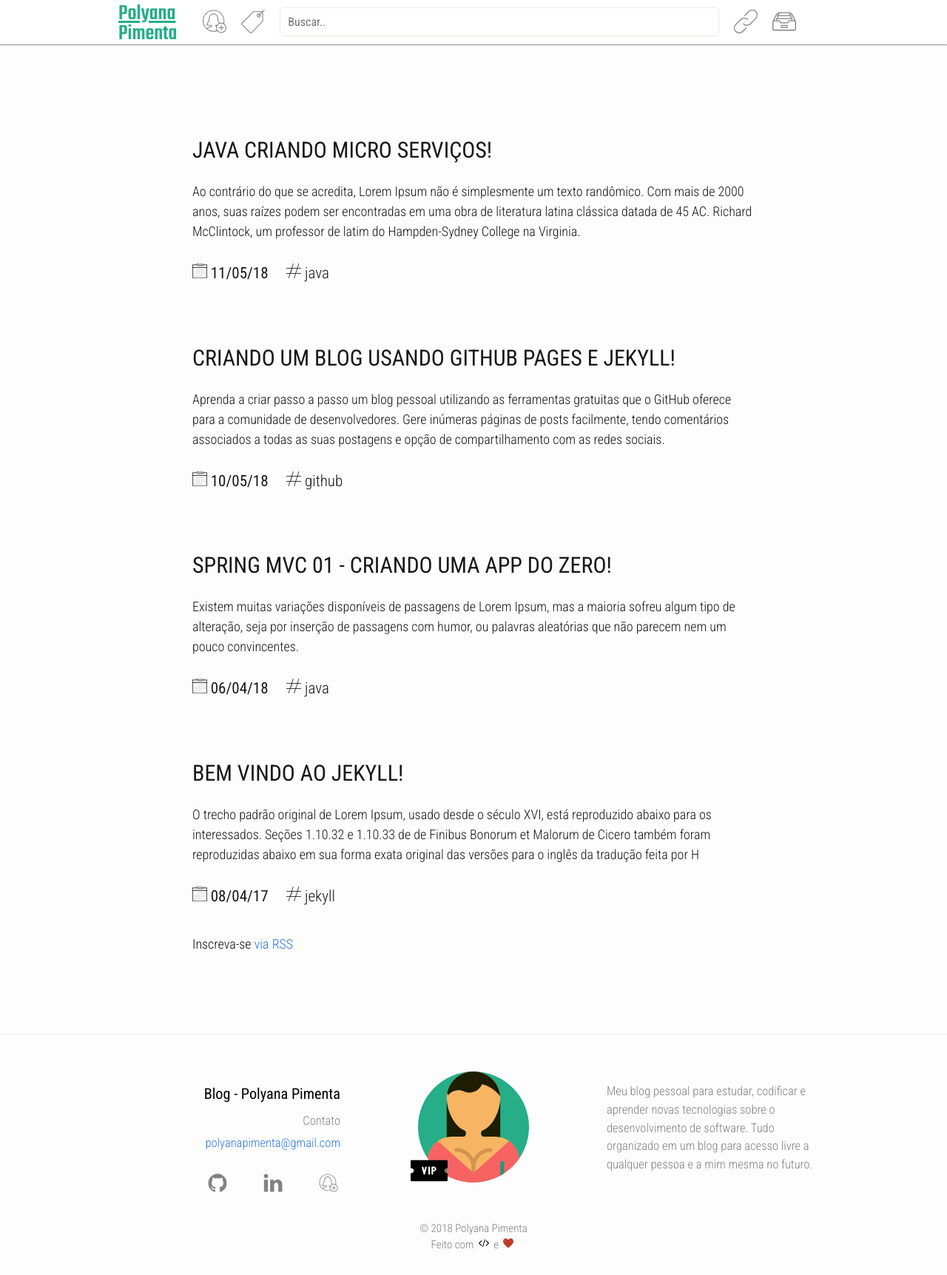
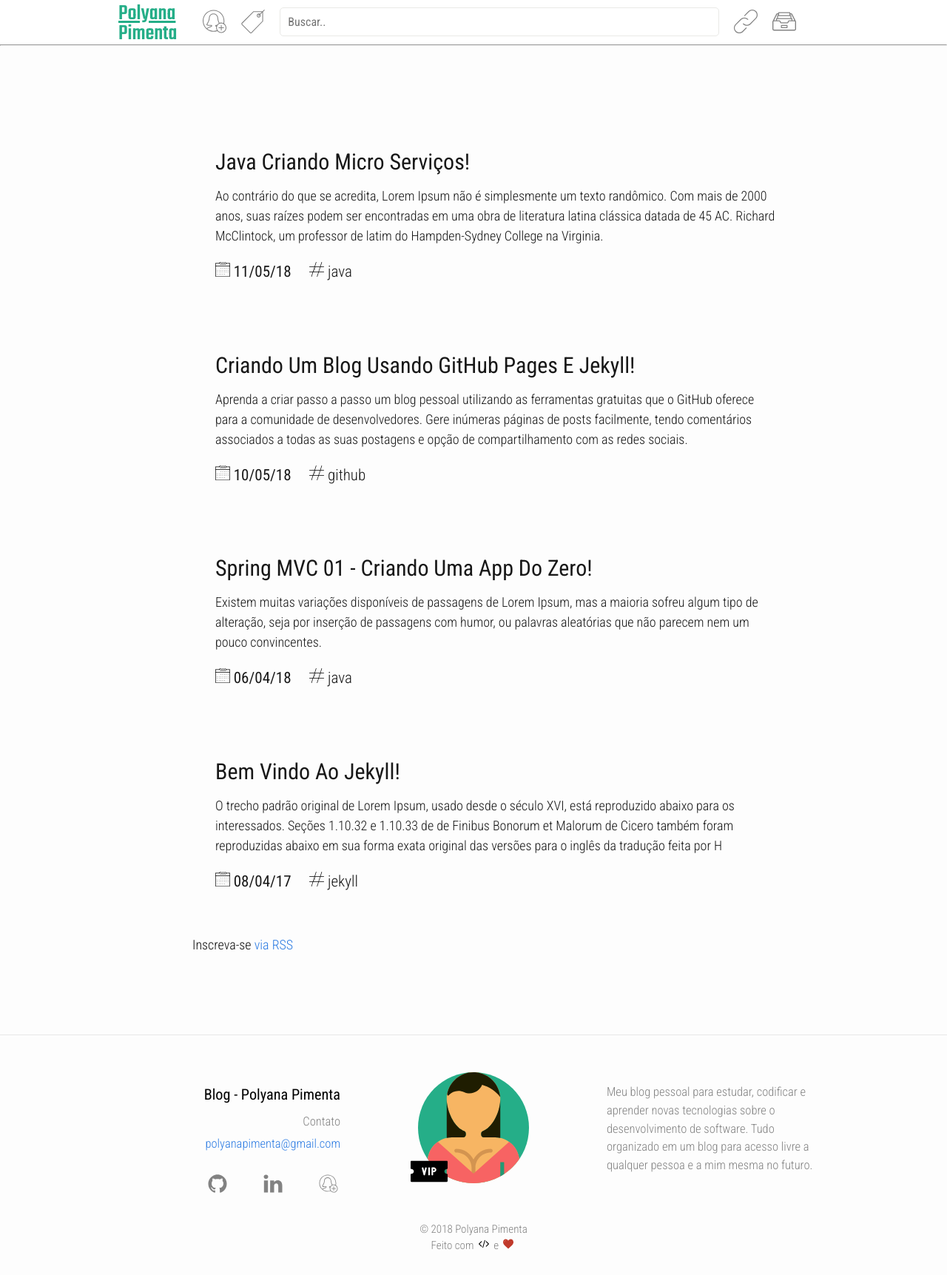
Before and after one commit to polyanapimenta/polyanapimenta.github.io, a Jekyll site: the page built from index.html, in a window 1280 px wide. Shown: the whole page at 74% size. Built offline with Jekyll 4.4.1, drawn with Linux system fonts in a browser that asks for light colours; comment, search, counter and statistics services are not loaded.

```diff
--- a/_layouts/home.html
+++ b/_layouts/home.html
@@ -8,15 +8,8 @@ layout: default
     {% if site.posts.size <= 1 %}
       <p>Não existe nenhum post criado ainda! :(</p>
     {% else %}
-
-      {% for category in site.categories %}
-        {% capture category_name %}{{ category | first }}{% endcapture %}
-      {% endfor %}
-
       {% for post in site.posts %}
-
-          <div class="post-items">
-
+        <div class="post-items post">
           <a href="{{ post.url | relative_url }}" title="{{ post.title }}">
             <h2 class="post-header">{{ post.title }}</h2>
             <p>
@@ -27,14 +20,12 @@ layout: default
           <span class="post-icons">
             {% include icons/icon-calendar.html %}
             <span class="date">{{ post.date | date: "%d/%m/%y" }}</span>
-              <a href="{{ site.url-2 }}/{{ category_name }}">{% include icons/icon-hashtag.html %} {{ post.category }}</a>
+            <a href="{{ site.url-2 }}/{{ post.category }}">{% include icons/icon-hashtag.html %} {{ post.category }}</a>
           </span>
-
         </div>
       {% endfor %}
-
+    {% endif %}
     <p class="rss-subscribe">Inscreva-se <a href="{{ "/feed.xml" | relative_url }}" title="subscribe">via RSS</a></p>
-    {% endif %}
   </div>
 </div>
 <!-- fim conteudo index -->
--- a/_layouts/page.html
+++ b/_layouts/page.html
@@ -1,7 +1,7 @@
 ---
 layout: default
 ---
-<article class="container">
+<div class="container">
   <div class="wrapper">
     <header class="post-header">
       <h1 class="post-title">
@@ -24,4 +24,4 @@ layout: default
       {{ content }}
     </div>
   </div>
-</article>
+</div>
--- a/_sass/estilos/post.scss
+++ b/_sass/estilos/post.scss
@@ -13,18 +13,24 @@
   margin-bottom: 28px;
 }
 .post-header {
-  margin-bottom: 20px;
-  margin-top: 40px;
+  margin-bottom: 10px;
+  // margin-top: 40px;
   font-size: 30px; // customização pag. home
 }
 
-// .post-header,
+
+.post-header,
 .page-item-list,
 .post-meta {
   text-transform: capitalize;
 }
 
-.post-header,
+.title {
+  font-weight: 300;
+  text-decoration: underline;
+}
+
+.title,
 .post-title {
   text-transform: uppercase;
 }
@@ -92,6 +98,9 @@
 }
 
 // Customizacao Pag. /arquivos/
+.post-items ul {
+  margin-top: 70px;
+}
 .post-items ul li{
   list-style-type: none;
 }
@@ -116,11 +125,6 @@
 }
 
 // Customizacao Pag. home
-a .post-header:hover {
-  // text-decoration: underline;
-  color: rgba(#000, 0.76);
-}
-
 .setup p:first-child {
   margin-top: 50px;
 }
@@ -135,7 +139,20 @@ a .post-header:hover {
 
 .post-items{
   width: 760px;
-  padding-bottom: 35px;
+}
+.post {
+  padding: 30px;
+  margin: 25px 0;
+  border: 1px solid transparent;
+}
+.post-items a p {
+  margin-bottom: 20px;
+}
+.post:hover {
+  transition: 0.74s;
+  border: 1px solid rgb(187, 187, 187);
+  border-radius: 3px;
+  box-shadow: 1.5px 1.5px 10px rgba(#888, 0.6);
 }
 .post-items a,  .post-items a:hover{
   text-decoration: none;
--- a/paginas/arquivos.html
+++ b/paginas/arquivos.html
@@ -4,7 +4,6 @@ title: "Arquivos do Site"
 permalink: /arquivos
 posts-size: true
 ---
-
 <div class="post-items">
     {% if site.posts %}
         <ul>
```
Also changed, not shown: _layouts/category.html (+8 -7 lines), paginas/sobre.md (+15 -8 lines), assets/img/tech.png (added). Lines whose indentation alone changed are shown as unchanged.
